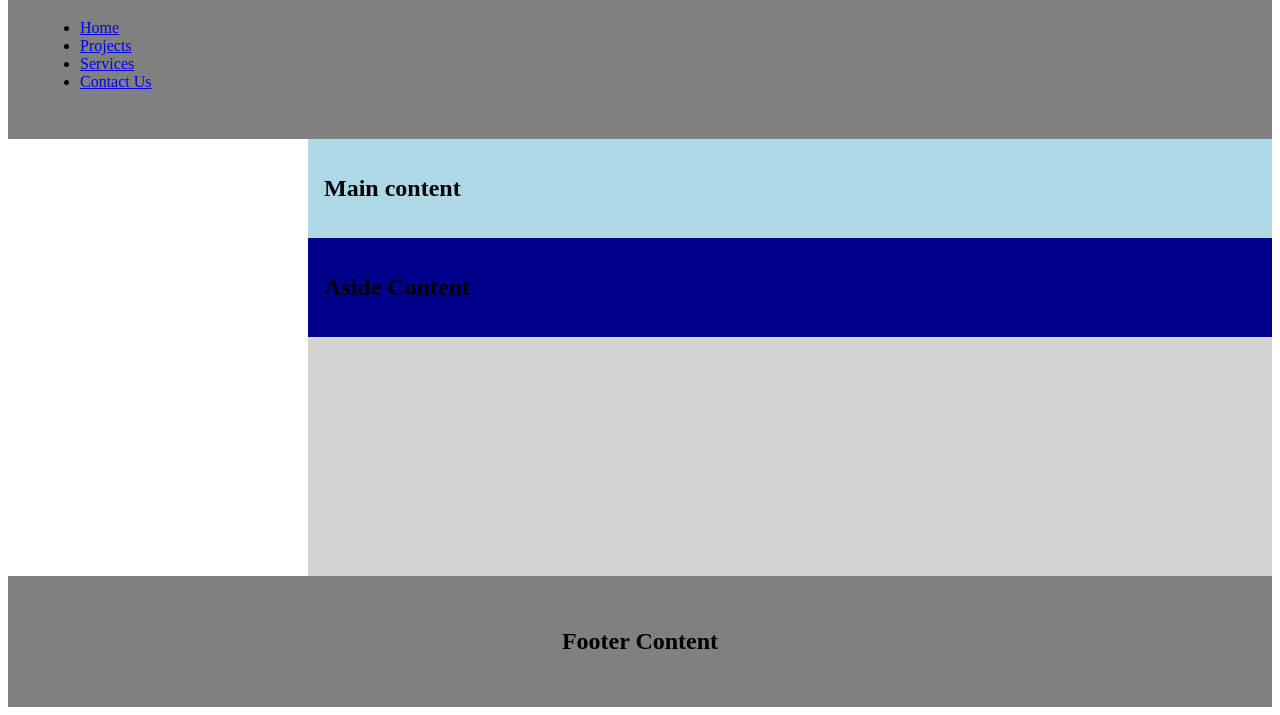
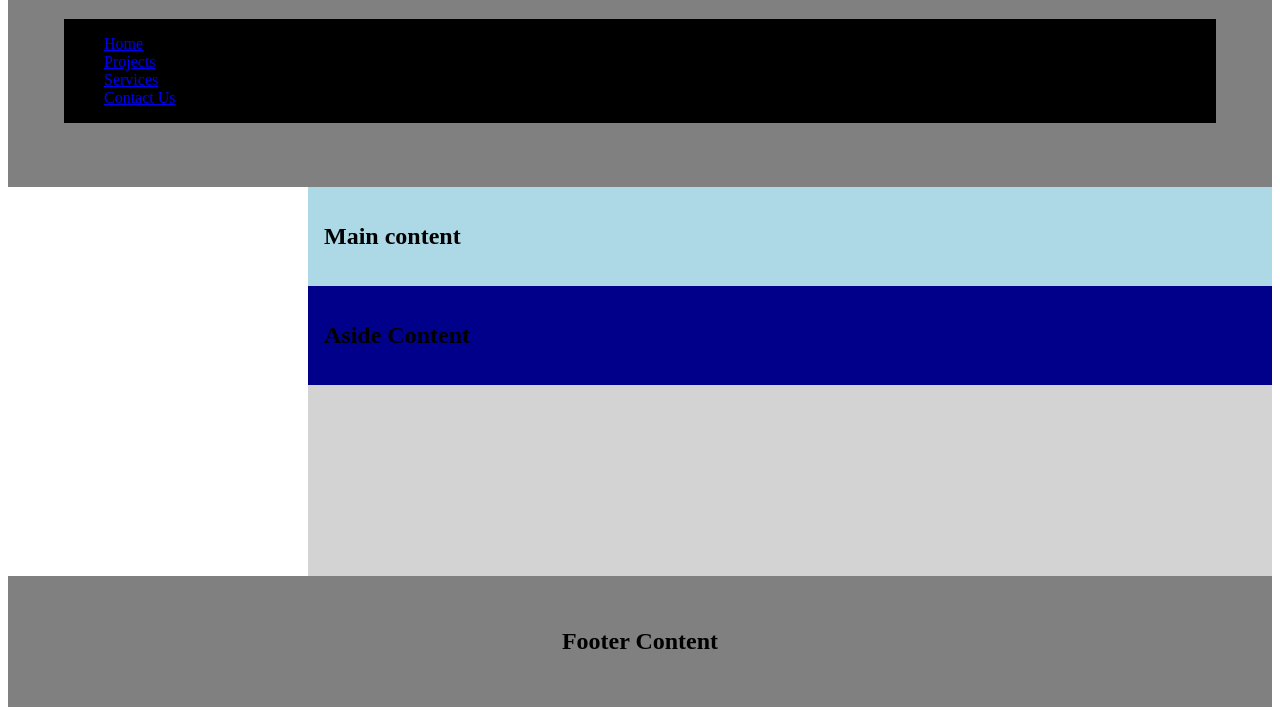
Before and after one commit to tsanders25/wdd131, a plain HTML site: page week01/basic-layout.html in a window 1280 px wide. Shown: the part 101-816 px from the top of the page. Drawn offline with Linux system fonts and the light colour scheme.

Commit message:
basic-layout and style sheet

```diff
--- a/week01/basic-layout.html
+++ b/week01/basic-layout.html
@@ -9,7 +9,7 @@
 <body>
     <header>
         <h1>Header Content</h1>
-        <nav>
+        <nav class="navigation">
             <ul>
                 <li><a href="#">Home</a> </li>
                 <li><a href="#">Projects</a> </li>
--- a/week01/styles/layout.css
+++ b/week01/styles/layout.css
@@ -9,6 +9,24 @@ header {
     padding: 2rem;
     grid-column: 1 / 4;
 }
+
+nav{
+    margin: 0 auto 2rem;
+    max-width: 90vw;
+}
+
+.navigation {
+    list-style: none;
+    display: flex;
+    flex-wrap: wrap;
+    background-color: black;
+    align-items: center;
+}
+
+.navigation li {
+    flex: 1 1 auto;
+}
+
 
 main {
     background: lightgrey;
```
